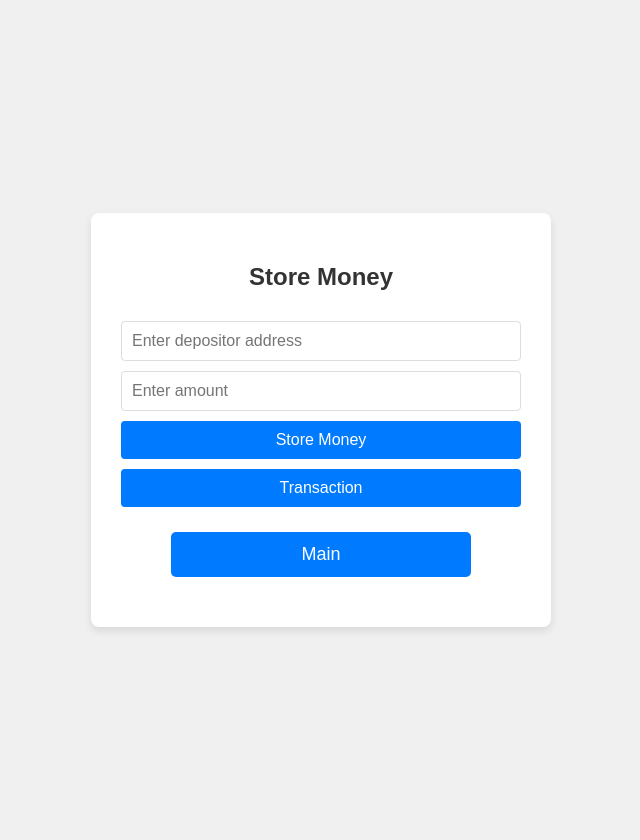
After one commit to purple0103/2026-SC6106, a Flask app: page /storeMoney in a window 1280 px wide. The commit adds this page. Shown: the whole page, without its empty margins (319-959 px from the left). Run offline with Flask 3, Linux system fonts and the light colour scheme; some libraries are stand-ins or nearby versions.

Commit message:
Add Store Money page and align transfer naming

```diff
--- a/app.py
+++ b/app.py
@@ -7,13 +7,19 @@ app = Flask(__name__)
 @app.route("/")
 def index():
     return(render_template("index.html"))
+
 @app.route("/main", methods=["GET", "POST"])
 def main():
     r = request.form.get("q", "")
     return render_template("main.html", r=r)
-@app.route("/transfer_money")
-def transfer_money():
-    return render_template("transfer_money.html")
+
+@app.route("/transferMoney", methods=["GET", "POST"])
+def transferMoney():
+    return render_template("transferMoney.html")
+
+@app.route("/storeMoney", methods=["GET", "POST"])
+def storeMoney():
+    return render_template("storeMoney.html")
 
 if __name__ == "__main__":
     app.run()
--- a/templates/main.html
+++ b/templates/main.html
@@ -8,10 +8,12 @@
         <h2>Main Menu</h2>
         <p>Welcome, {{ r }}</p>
 
-        <form action="/transfer_money" method="get">
+        <form action="/transferMoney" method="post">
             <input type="submit" value="Transfer Money">
         </form>
-
+        <form action="/storeMoney" method="post">
+            <input type="submit" value="Store Money">
+        </form>
         <form action="/" method="get">
             <input type="submit" value="Exit">
         </form>
--- /dev/null
+++ b/templates/storeMoney.html
@@ -0,0 +1,70 @@
+<head>
+    <meta name="viewport" content="width=device-width, initial-scale=1.0">
+    <link rel="stylesheet" href="{{ url_for('static', filename='styles.css') }}">
+</head>
+
+<body>
+    <div class="container">
+        <h2>Store Money</h2>
+
+        <input type="text" id="depositor" placeholder="Enter depositor address">
+        <input type="number" id="amount" placeholder="Enter amount">
+
+        <button onclick="storeMoney()">Store Money</button>
+        <button onclick="transaction()">Transaction</button>
+
+        <form action="/main" method="get">
+            <input type="submit" value="Main">
+        </form>
+
+        <p id="view_depositor"></p>
+        <p id="view_amount"></p>
+    </div>
+
+    <script src="https://cdn.jsdelivr.net/npm/web3@1.5.2/dist/web3.min.js"></script>
+
+    <script>
+        const contractAddress = "0xd2aa684e58d6e12801702dd1401ec295fcb768ab";
+
+        const contractABI = [
+            {
+                "inputs": [
+                    {"internalType": "address", "name": "_depositor", "type": "address"},
+                    {"internalType": "uint256", "name": "_amount", "type": "uint256"}
+                ],
+                "name": "store",
+                "outputs": [],
+                "stateMutability": "nonpayable",
+                "type": "function"
+            },
+            {
+                "inputs": [],
+                "name": "transaction",
+                "outputs": [
+                    {"internalType": "address", "name": "", "type": "address"},
+                    {"internalType": "uint256", "name": "", "type": "uint256"}
+                ],
+                "stateMutability": "view",
+                "type": "function"
+            }
+        ];
+
+        const web3 = new Web3(Web3.givenProvider);
+        const contract = new web3.eth.Contract(contractABI, contractAddress);
+
+        async function storeMoney() {
+            const accounts = await web3.eth.requestAccounts();
+            const depositor = document.getElementById("depositor").value;
+            const amount = document.getElementById("amount").value;
+
+            await contract.methods.store(depositor, amount).send({from: accounts[0]});
+        }
+
+        async function transaction() {
+            const results = await contract.methods.transaction().call();
+
+            document.getElementById("view_depositor").innerText = "Depositor " + results[0];
+            document.getElementById("view_amount").innerText = "Amount " + results[1];
+        }
+    </script>
+</body>
```
Also changed, not shown: templates/transferMoney.html (renamed from templates/transfer_money.html).
